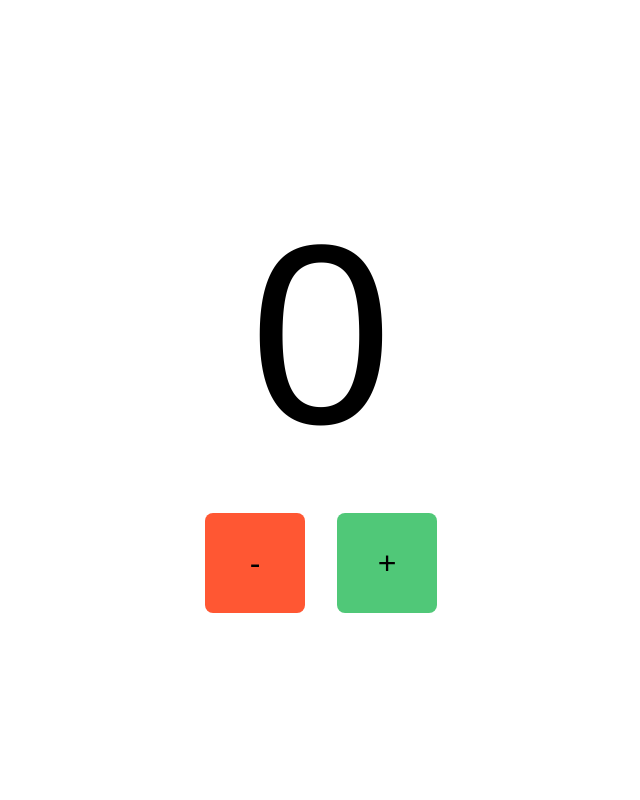
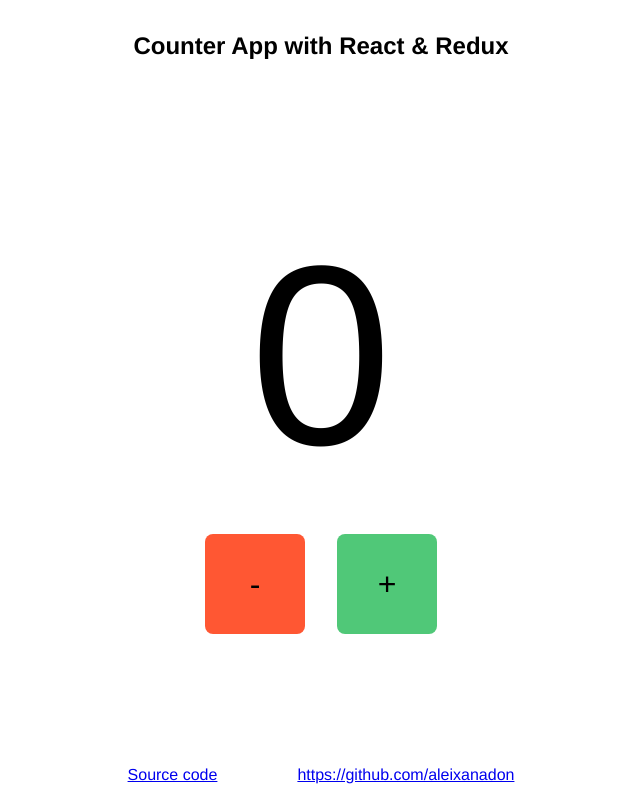
Before and after one commit to aleixanadon/counter-app, a React (Vite) app: page / in a window 1280 px wide. Shown: the whole page, without its empty margins (319-959 px from the left). Built offline with nearby package versions, Linux system fonts and the light colour scheme.

Commit message:
add: header & footer

```diff
--- a/src/App.css
+++ b/src/App.css
@@ -0,0 +1,8 @@
+
+.app-container {
+  height: 100vh;
+  display: flex;
+  flex-direction: column;
+  overflow: hidden;
+  justify-content: space-between;
+}
--- a/src/App.tsx
+++ b/src/App.tsx
@@ -1,11 +1,15 @@
 import './App.css'
-import Counter from './common/components/Counter/Counter'
+import Footer from './common/components/Footer/Footer'
+import Header from './common/components/Header/Header'
+import Main from './common/components/Main/Main'
 
 function App() {
   return (
-    <>
-      <Counter />
-    </>
+    <div className='app-container'>
+      <Header />
+      <Main />
+      <Footer />
+    </div>
   )
 }
 
--- /dev/null
+++ b/src/common/components/Footer/Footer.css
@@ -0,0 +1,8 @@
+
+footer {
+  display: flex;
+  justify-content: center;
+  align-items: center;
+  padding: 1em;
+  gap: 5em;
+}
--- a/src/common/components/Footer/Footer.tsx
+++ b/src/common/components/Footer/Footer.tsx
@@ -0,0 +1,12 @@
+import './Footer.css'
+
+const Footer = () => {
+  return (
+    <footer>
+      <a href="https://github.com/aleixanadon/is-your-word-a-palindrome">Source code</a>
+      <a href="https://github.com/aleixanadon">https://github.com/aleixanadon</a>
+    </footer>
+  )
+}
+
+export default Footer
--- /dev/null
+++ b/src/common/components/Header/Header.css
@@ -0,0 +1,13 @@
+
+header {
+  display: flex;
+  justify-content: center;
+  align-items: center;
+  padding: 1em;
+  gap: 5em;
+}
+
+h1 {
+  font-size: 3vh;
+  text-align: center;
+}
--- a/src/common/components/Header/Header.tsx
+++ b/src/common/components/Header/Header.tsx
@@ -0,0 +1,11 @@
+import './Header.css'
+
+const Header = () => {
+  return (
+    <header>
+      <h1>Counter App with React & Redux</h1>
+    </header>
+  )
+}
+
+export default Header
--- a/src/common/components/Main/Main.tsx
+++ b/src/common/components/Main/Main.tsx
@@ -0,0 +1,11 @@
+import Counter from "../Counter/Counter"
+
+const Main = () => {
+  return (
+    <main>
+      <Counter />
+    </main>
+  )
+}
+
+export default Main
```
